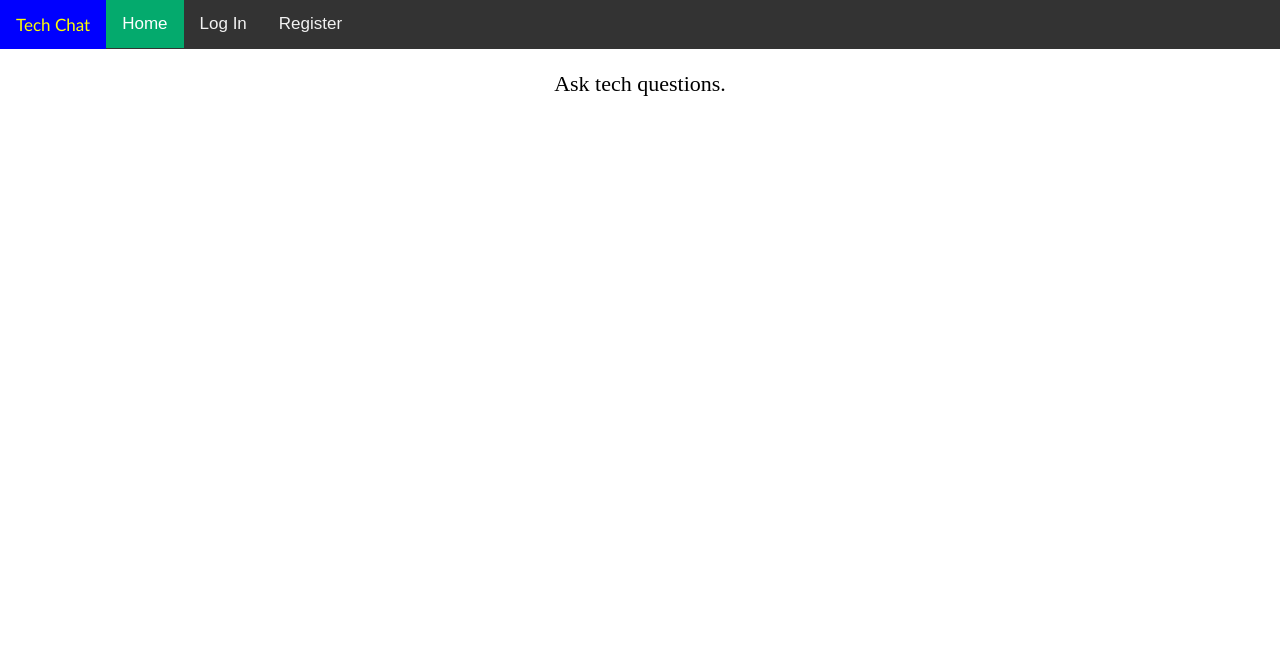
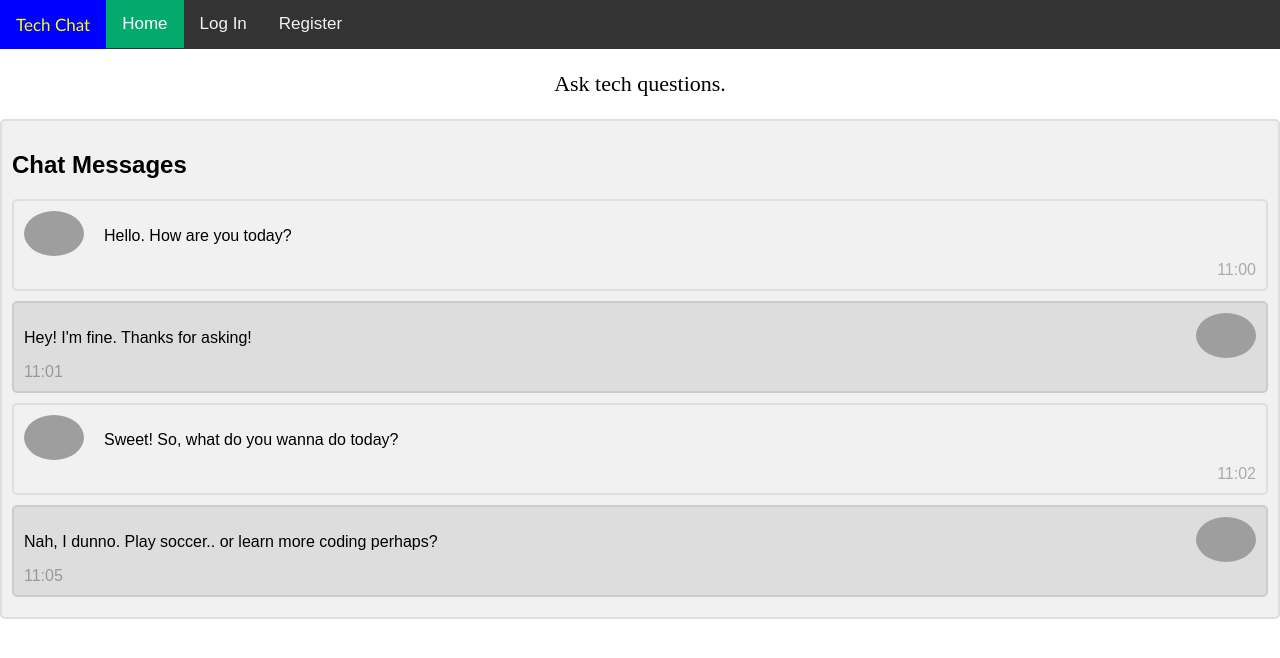
Before and after one commit to DonnavanStaddon/TechChat, a Flask app: page / in a window 1280 px wide. Shown: the top 658 px of the page. Run offline with Flask 3, Linux system fonts and the light colour scheme; data that the repository does not hold is empty; some libraries are stand-ins or nearby versions; some web fonts are replaced; grey boxes are pictures that could not be loaded.

Commit message:
Added chat message box

```diff
--- a/static/css/style.css
+++ b/static/css/style.css
@@ -168,3 +168,48 @@ body {
     padding: 2px 16px;
   }
 /* PROFILE CARD */
+
+/* CHAT MESSAGE*/
+.container {
+    border: 2px solid #dedede;
+    background-color: #f1f1f1;
+    border-radius: 5px;
+    padding: 10px;
+    margin: 10px 0;
+  }
+
+  .darker {
+    border-color: #ccc;
+    background-color: #ddd;
+  }
+
+  .container::after {
+    content: "";
+    clear: both;
+    display: table;
+  }
+
+  .container img {
+    float: left;
+    max-width: 60px;
+    width: 100%;
+    margin-right: 20px;
+    border-radius: 50%;
+  }
+
+  .container img.right {
+    float: right;
+    margin-left: 20px;
+    margin-right:0;
+  }
+
+  .time-right {
+    float: right;
+    color: #aaa;
+  }
+
+  .time-left {
+    float: left;
+    color: #999;
+  }
+/*CHAT MESSAGE*/
--- a/templates/tasks.html
+++ b/templates/tasks.html
@@ -10,4 +10,30 @@
         {{ task.due_date }}<br>
     {% endfor %}
 
+    <h2>Chat Messages</h2>
+
+<div class="container">
+  <img src="/w3images/bandmember.jpg" alt="Avatar" style="width:100%;">
+  <p>Hello. How are you today?</p>
+  <span class="time-right">11:00</span>
+</div>
+
+<div class="container darker">
+  <img src="/w3images/avatar_g2.jpg" alt="Avatar" class="right" style="width:100%;">
+  <p>Hey! I'm fine. Thanks for asking!</p>
+  <span class="time-left">11:01</span>
+</div>
+
+<div class="container">
+  <img src="/w3images/bandmember.jpg" alt="Avatar" style="width:100%;">
+  <p>Sweet! So, what do you wanna do today?</p>
+  <span class="time-right">11:02</span>
+</div>
+
+<div class="container darker">
+  <img src="/w3images/avatar_g2.jpg" alt="Avatar" class="right" style="width:100%;">
+  <p>Nah, I dunno. Play soccer.. or learn more coding perhaps?</p>
+  <span class="time-left">11:05</span>
+</div>
+
 {% endblock %}
```
